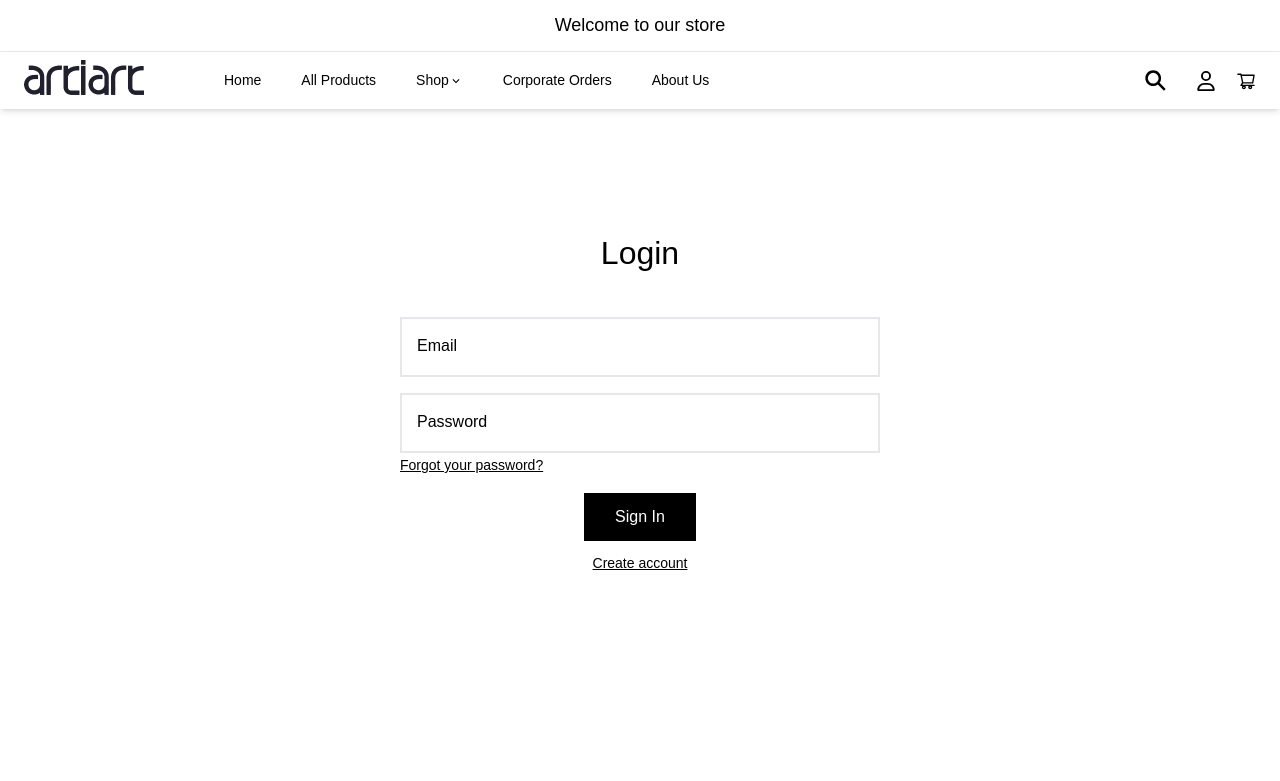
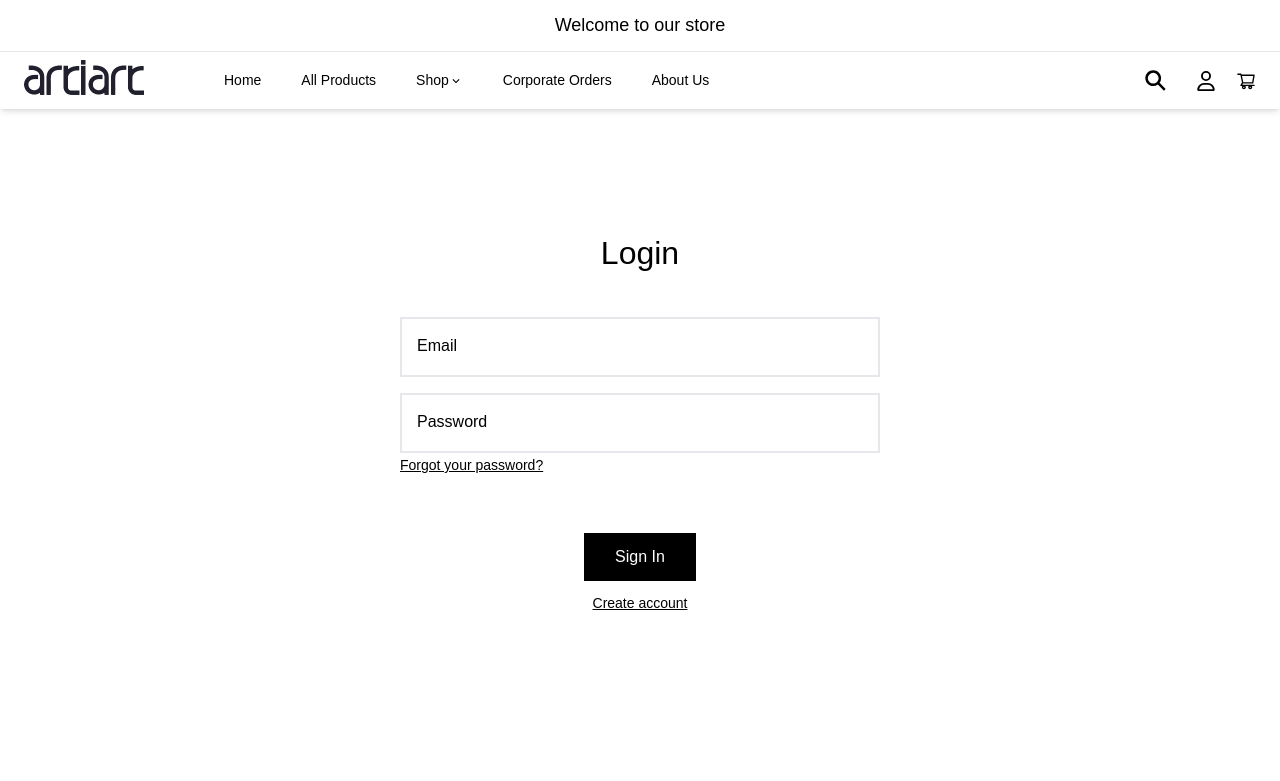
Before and after one commit to tsukipond8531/artiart-frontend, a Next.js app: page /login in a window 1280 px wide. Shown: the top 781 px of the page. Built offline with nearby package versions, Linux system fonts and the light colour scheme.

Commit message:
initial page changes

```diff
--- a/src/app/login/page.tsx
+++ b/src/app/login/page.tsx
@@ -19,7 +19,7 @@
 
     <Link className='underline text-[14px]' href={"/forgot"}>Forgot your password?</Link>
 
-    <div className=' flex flex-col justify-center items-center space-y-3'>
+    <div className=' flex flex-col justify-center items-center space-y-3 lg:pt-10'>
         <Button className='bg-black text-white p-3 w-full md:w-28 rounded-none' title={"Sign In"}/>
         <Link className='underline text-[14px]' href={"/register"}>Create account</Link>
     </div>
--- a/src/app/register/page.tsx
+++ b/src/app/register/page.tsx
@@ -17,8 +17,8 @@
     <Input type='text' name='lastName' placeholder='Enter Last Name' label='Last Name'/>
     <Input type='email' name='email' placeholder='Email' label='Email'/>
     <Input type='password' name='password' placeholder='Enter Password' label='Password'/>
-    <div className=' flex flex-col justify-center items-center space-y-3'>
-        <Button className='bg-black text-white p-3 rounded-none w-full md:w-28' title={"Create"}/>
+    <div className=' flex flex-col justify-center items-center space-y-3 lg:pt-8'>
+        <Button className='bg-black text-white p-3 rounded-none w-full md:w-28 ' title={"Create"}/>
     </div>
     </form>
 
```
